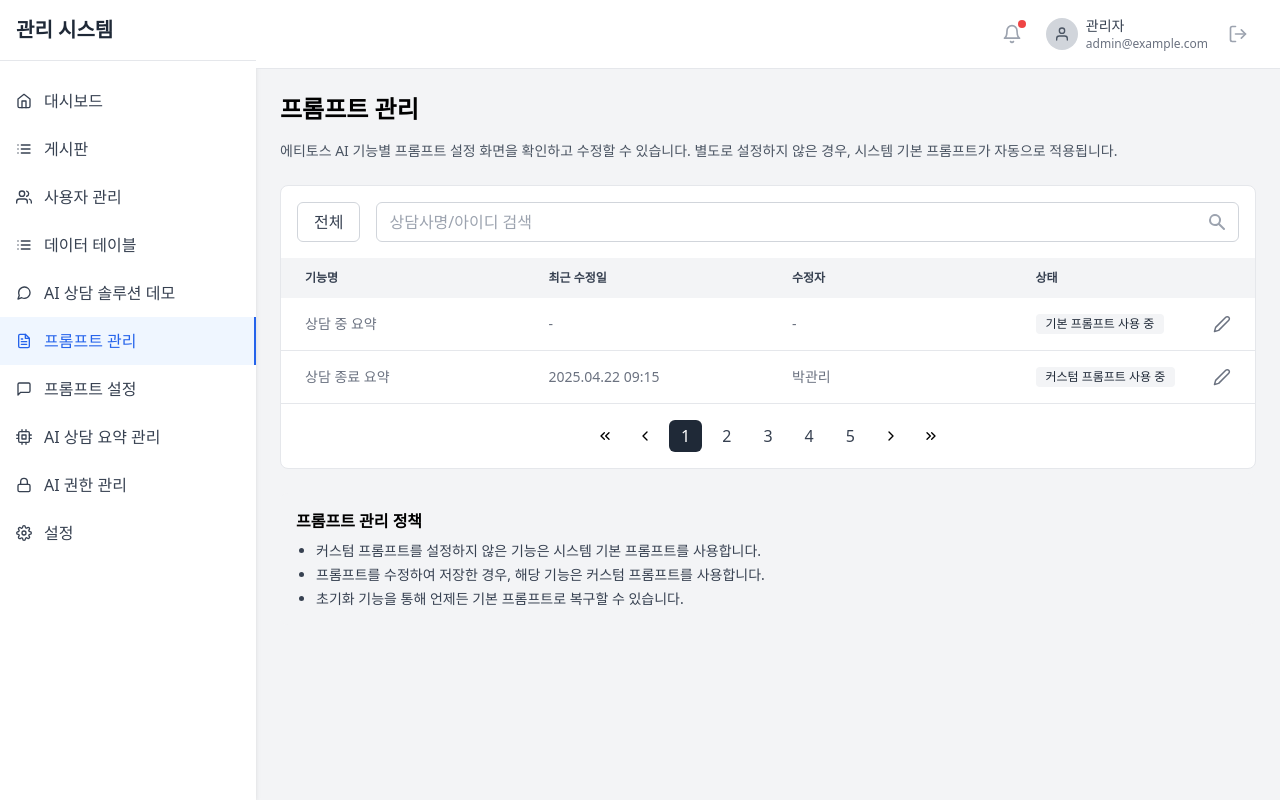
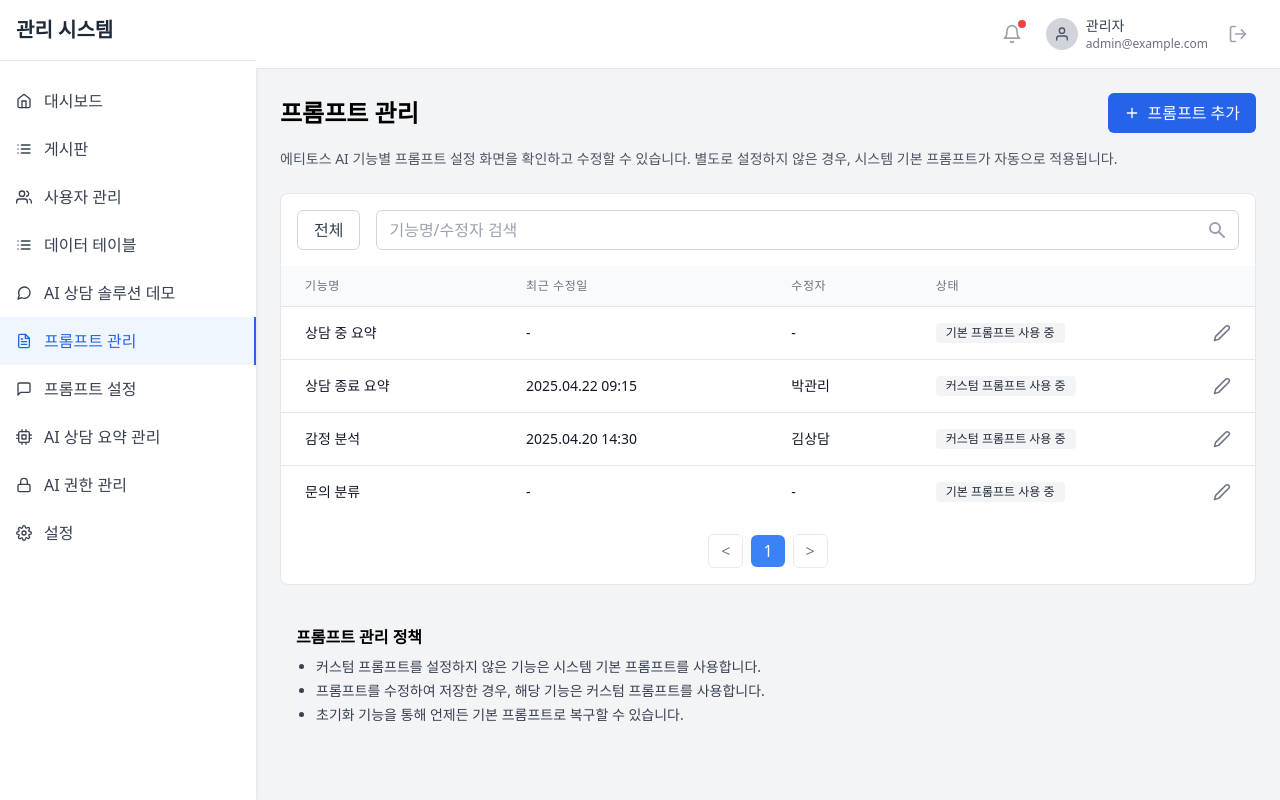
Before and after one commit to happytalkrz/demo-front, a React (Vite) app: page /prompt-management in a window 1280 px wide. Built offline with nearby package versions, Linux system fonts and the light colour scheme.

Commit message:
[#17] Phase 2: 추가/편집 Modal 구현

```diff
--- a/src/pages/PromptManagement.tsx
+++ b/src/pages/PromptManagement.tsx
@@ -1,29 +1,238 @@
-import React, { useState } from 'react';
-import { FiEdit2, FiChevronLeft, FiChevronRight, FiChevronsLeft, FiChevronsRight } from 'react-icons/fi';
-import { Link, useNavigate } from 'react-router-dom';
+import React, { useState, useMemo } from 'react';
+import { FiEdit2, FiPlus } from 'react-icons/fi';
+import { useNavigate } from 'react-router-dom';
+import DataTable from '../components/common/DataTable';
+import Modal from '../components/common/Modal';
+import Input from '../components/form/Input';
+import Select from '../components/form/Select';
+import { Prompt, CreatePromptData } from '../types/prompt';
+import { TableColumn, PaginationInfo } from '../types/common';
+import { initialPrompts, statusOptions } from '../data/promptData';
+
+type ModalMode = 'add' | 'edit';
 
 const PromptManagement = () => {
   const [searchTerm, setSearchTerm] = useState('');
-  const [activePage, setActivePage] = useState(1);
+  const [currentPage, setCurrentPage] = useState(1);
+  const [sortColumn, setSortColumn] = useState<keyof Prompt | null>(null);
+  const [sortDirection, setSortDirection] = useState<'asc' | 'desc'>('asc');
+  const [prompts, setPrompts] = useState<Prompt[]>(initialPrompts);
+
+  // Modal 상태
+  const [isModalOpen, setIsModalOpen] = useState(false);
+  const [modalMode, setModalMode] = useState<ModalMode>('add');
+  const [editingId, setEditingId] = useState<number | null>(null);
+
+  // 폼 상태
+  const [formData, setFormData] = useState<CreatePromptData>({
+    name: '',
+    content: '',
+    status: '기본 프롬프트 사용 중',
+    isDefault: false
+  });
+
   const navigate = useNavigate();
+  const itemsPerPage = 10;
 
-  // 프롬프트 데이터
-  const promptData = [
-    { id: 1, name: '상담 중 요약', lastModified: '-', modifiedBy: '-', status: '기본 프롬프트 사용 중' },
-    { id: 2, name: '상담 종료 요약', lastModified: '2025.04.22 09:15', modifiedBy: '박관리', status: '커스텀 프롬프트 사용 중' },
+  // 프롬프트 편집 - Modal로 변경
+  const handleEditPrompt = (prompt: Prompt) => {
+    openEditModal(prompt);
+  };
+
+  // Modal 관리 함수들
+  const openAddModal = () => {
+    setModalMode('add');
+    setFormData({
+      name: '',
+      content: '',
+      status: '기본 프롬프트 사용 중',
+      isDefault: false
+    });
+    setEditingId(null);
+    setIsModalOpen(true);
+  };
+
+  const openEditModal = (prompt: Prompt) => {
+    setModalMode('edit');
+    setFormData({
+      name: prompt.name,
+      content: prompt.content,
+      status: prompt.status,
+      isDefault: prompt.isDefault
+    });
+    setEditingId(prompt.id);
+    setIsModalOpen(true);
+  };
+
+  const closeModal = () => {
+    setIsModalOpen(false);
+    setEditingId(null);
+  };
+
+  // 폼 데이터 변경 핸들러
+  const handleFormChange = (field: keyof CreatePromptData, value: string | boolean) => {
+    setFormData(prev => ({
+      ...prev,
+      [field]: value
+    }));
+  };
+
+  // 저장 핸들러
+  const handleSave = () => {
+    if (!formData.name.trim() || !formData.content.trim()) {
+      return; // 간단한 validation
+    }
+
+    if (modalMode === 'add') {
+      const newPrompt: Prompt = {
+        id: Math.max(...prompts.map(p => p.id)) + 1,
+        name: formData.name,
+        content: formData.content,
+        status: formData.status,
+        isDefault: formData.isDefault,
+        lastModified: new Date().toLocaleDateString('ko-KR', {
+          year: 'numeric',
+          month: '2-digit',
+          day: '2-digit',
+          hour: '2-digit',
+          minute: '2-digit'
+        }).replace(/\./g, '.').replace(/\s/g, ' '),
+        modifiedBy: '관리자' // 실제로는 로그인된 사용자 정보
+      };
+      setPrompts(prev => [...prev, newPrompt]);
+    } else if (modalMode === 'edit' && editingId) {
+      setPrompts(prev => prev.map(prompt =>
+        prompt.id === editingId
+          ? {
+              ...prompt,
+              name: formData.name,
+              content: formData.content,
+              status: formData.status,
+              isDefault: formData.isDefault,
+              lastModified: new Date().toLocaleDateString('ko-KR', {
+                year: 'numeric',
+                month: '2-digit',
+                day: '2-digit',
+                hour: '2-digit',
+                minute: '2-digit'
+              }).replace(/\./g, '.').replace(/\s/g, ' '),
+              modifiedBy: '관리자'
+            }
+          : prompt
+      ));
+    }
+
+    closeModal();
+  };
+
+  // 검색 필터링된 데이터
+  const filteredData = useMemo(() => {
+    let filtered = prompts;
+
+    if (searchTerm) {
+      filtered = filtered.filter(prompt =>
+        prompt.name.toLowerCase().includes(searchTerm.toLowerCase()) ||
+        prompt.modifiedBy.toLowerCase().includes(searchTerm.toLowerCase())
+      );
+    }
+
+    // 정렬 적용
+    if (sortColumn) {
+      filtered = [...filtered].sort((a, b) => {
+        const aValue = a[sortColumn];
+        const bValue = b[sortColumn];
+
+        if (typeof aValue === 'string' && typeof bValue === 'string') {
+          const comparison = aValue.localeCompare(bValue);
+          return sortDirection === 'asc' ? comparison : -comparison;
+        }
+
+        if (typeof aValue === 'number' && typeof bValue === 'number') {
+          return sortDirection === 'asc' ? aValue - bValue : bValue - aValue;
+        }
+
+        return 0;
+      });
+    }
+
+    return filtered;
+  }, [searchTerm, sortColumn, sortDirection]);
+
+  // 페이지네이션 적용
+  const paginatedData = useMemo(() => {
+    const startIndex = (currentPage - 1) * itemsPerPage;
+    const endIndex = startIndex + itemsPerPage;
+    return filteredData.slice(startIndex, endIndex);
+  }, [filteredData, currentPage]);
+
+  // 페이지네이션 정보
+  const paginationInfo: PaginationInfo = {
+    currentPage,
+    totalPages: Math.ceil(filteredData.length / itemsPerPage),
+    totalItems: filteredData.length,
+    itemsPerPage,
+  };
+
+  // 정렬 핸들러
+  const handleSort = (column: keyof Prompt, direction: 'asc' | 'desc') => {
+    setSortColumn(column);
+    setSortDirection(direction);
+  };
+
+  // 페이지 변경 핸들러
+  const handlePageChange = (page: number) => {
+    setCurrentPage(page);
+  };
+
+  // 테이블 컬럼 정의
+  const columns: TableColumn<Prompt>[] = [
+    {
+      key: 'name',
+      label: '기능명',
+      sortable: true,
+    },
+    {
+      key: 'lastModified',
+      label: '최근 수정일',
+      sortable: true,
+    },
+    {
+      key: 'modifiedBy',
+      label: '수정자',
+      sortable: true,
+    },
+    {
+      key: 'status',
+      label: '상태',
+      sortable: false,
+      render: (value: string, row: Prompt) => (
+        <div className="flex items-center justify-between">
+          <span className="bg-gray-100 text-gray-800 text-xs font-medium px-2.5 py-0.5 rounded">
+            {value}
+          </span>
+          <button
+            onClick={() => handleEditPrompt(row)}
+            className="text-gray-500 hover:text-blue-600"
+          >
+            <FiEdit2 size={18} />
+          </button>
+        </div>
+      ),
+    },
   ];
-
-  // 페이지 배열 생성
-  const pages = [1, 2, 3, 4, 5];
-
-  // 프롬프트 편집 페이지로 이동
-  const handleEditPrompt = (promptName: string) => {
-    navigate('/prompts', { state: { promptName } });
-  };
 
   return (
     <div className="flex flex-col h-full">
-      <h1 className="text-2xl font-semibold mb-4">프롬프트 관리</h1>
+      <div className="flex justify-between items-center mb-4">
+        <h1 className="text-2xl font-semibold">프롬프트 관리</h1>
+        <button
+          onClick={openAddModal}
+          className="flex items-center px-4 py-2 bg-blue-600 text-white rounded-md hover:bg-blue-700 focus:outline-none focus:ring-2 focus:ring-blue-500"
+        >
+          <FiPlus className="w-4 h-4 mr-2" />
+          프롬프트 추가
+        </button>
+      </div>
 
       <p className="text-sm text-gray-600 mb-6">
         에티토스 AI 기능별 프롬프트 설정 화면을 확인하고 수정할 수 있습니다. 별도로 설정하지 않은 경우, 시스템 기본 프롬프트가 자동으로 적용됩니다.
@@ -39,7 +248,7 @@ const PromptManagement = () => {
           <div className="relative flex-grow">
             <input
               type="text"
-              placeholder="상담사명/아이디 검색"
+              placeholder="기능명/수정자 검색"
               value={searchTerm}
               onChange={(e) => setSearchTerm(e.target.value)}
               className="w-full h-10 pl-3 pr-10 py-2 border border-gray-300 rounded-md focus:outline-none focus:ring-2 focus:ring-blue-500"
@@ -52,72 +261,14 @@ const PromptManagement = () => {
           </div>
         </div>
 
-        {/* 테이블 */}
-        <div className="w-full">
-          <div className="w-full overflow-x-auto">
-            <table className="w-full text-sm text-left text-gray-500">
-              <thead className="text-xs text-gray-700 uppercase bg-gray-100">
-                <tr>
-                  <th scope="col" className="px-6 py-3 w-1/4">기능명</th>
-                  <th scope="col" className="px-6 py-3 w-1/4">최근 수정일</th>
-                  <th scope="col" className="px-6 py-3 w-1/4">수정자</th>
-                  <th scope="col" className="px-6 py-3 w-1/4">상태</th>
-                </tr>
-              </thead>
-              <tbody>
-                {promptData.map((prompt) => (
-                  <tr key={prompt.id} className="bg-white border-b hover:bg-gray-50">
-                    <td className="px-6 py-4">{prompt.name}</td>
-                    <td className="px-6 py-4">{prompt.lastModified}</td>
-                    <td className="px-6 py-4">{prompt.modifiedBy}</td>
-                    <td className="px-6 py-4">
-                      <div className="flex items-center justify-between">
-                        <span className="bg-gray-100 text-gray-800 text-xs font-medium px-2.5 py-0.5 rounded">{prompt.status}</span>
-                        <button
-                          onClick={() => handleEditPrompt(prompt.name)}
-                          className="text-gray-500 hover:text-blue-600"
-                        >
-                          <FiEdit2 size={18} />
-                        </button>
-                      </div>
-                    </td>
-                  </tr>
-                ))}
-              </tbody>
-            </table>
-          </div>
-        </div>
-
-        {/* 페이지네이션 */}
-        <div className="flex items-center justify-center p-4">
-          <button className="px-2 py-1 mx-1 rounded-md">
-            <FiChevronsLeft />
-          </button>
-          <button className="px-2 py-1 mx-1 rounded-md">
-            <FiChevronLeft />
-          </button>
-
-          {pages.map((page) => (
-            <button
-              key={page}
-              onClick={() => setActivePage(page)}
-              className={`px-3 py-1 mx-1 rounded-md ${
-                activePage === page
-                  ? 'bg-gray-800 text-white'
-                  : 'text-gray-700 hover:bg-gray-100'
-              }`}
-            >
-              {page}
-            </button>
-          ))}
-
-          <button className="px-2 py-1 mx-1 rounded-md">
-            <FiChevronRight />
-          </button>
-          <button className="px-2 py-1 mx-1 rounded-md">
-            <FiChevronsRight />
-          </button>
-        </div>
+        {/* DataTable */}
+        <DataTable
+          data={paginatedData}
+          columns={columns}
+          pagination={paginationInfo}
+          onPageChange={handlePageChange}
+          onSort={handleSort}
+        />
       </div>
 
       {/* 프롬프트 관리 정책 */}
@@ -129,6 +280,61 @@ const PromptManagement = () => {
           <li>초기화 기능을 통해 언제든 기본 프롬프트로 복구할 수 있습니다.</li>
         </ul>
       </div>
+
+      {/* 추가/편집 Modal */}
+      <Modal
+        isOpen={isModalOpen}
+        onClose={closeModal}
+        title={modalMode === 'add' ? '프롬프트 추가' : '프롬프트 편집'}
+        size="lg"
+      >
+        <div className="space-y-4">
+          <Input
+            label="프롬프트 이름"
+            value={formData.name}
+            onChange={(e) => handleFormChange('name', e.target.value)}
+            placeholder="프롬프트 이름을 입력하세요"
+            required
+          />
+
+          <div>
+            <label className="block text-sm font-medium text-gray-700 mb-1">
+              프롬프트 내용
+            </label>
+            <textarea
+              value={formData.content}
+              onChange={(e) => handleFormChange('content', e.target.value)}
+              placeholder="프롬프트 내용을 입력하세요"
+              rows={6}
+              className="block w-full px-3 py-2 border border-gray-300 rounded-md shadow-sm focus:outline-none focus:ring-2 focus:ring-blue-500 focus:border-blue-500 transition-colors resize-none"
+              required
+            />
+          </div>
+
+          <Select
+            label="상태"
+            value={formData.status}
+            onChange={(e) => handleFormChange('status', e.target.value as Prompt['status'])}
+            options={statusOptions}
+          />
+
+          <div className="flex justify-end space-x-3 pt-4">
+            <button
+              onClick={closeModal}
+              className="px-4 py-2 border border-gray-300 rounded-md text-gray-700 hover:bg-gray-50 focus:outline-none focus:ring-2 focus:ring-blue-500"
+            >
+              취소
+            </button>
+            <button
+              onClick={handleSave}
+              className="px-4 py-2 bg-blue-600 text-white rounded-md hover:bg-blue-700 focus:outline-none focus:ring-2 focus:ring-blue-500"
+              disabled={!formData.name.trim() || !formData.content.trim()}
+            >
+              {modalMode === 'add' ? '추가' : '저장'}
+            </button>
+          </div>
+        </div>
+      </Modal>
     </div>
   );
 };
```
